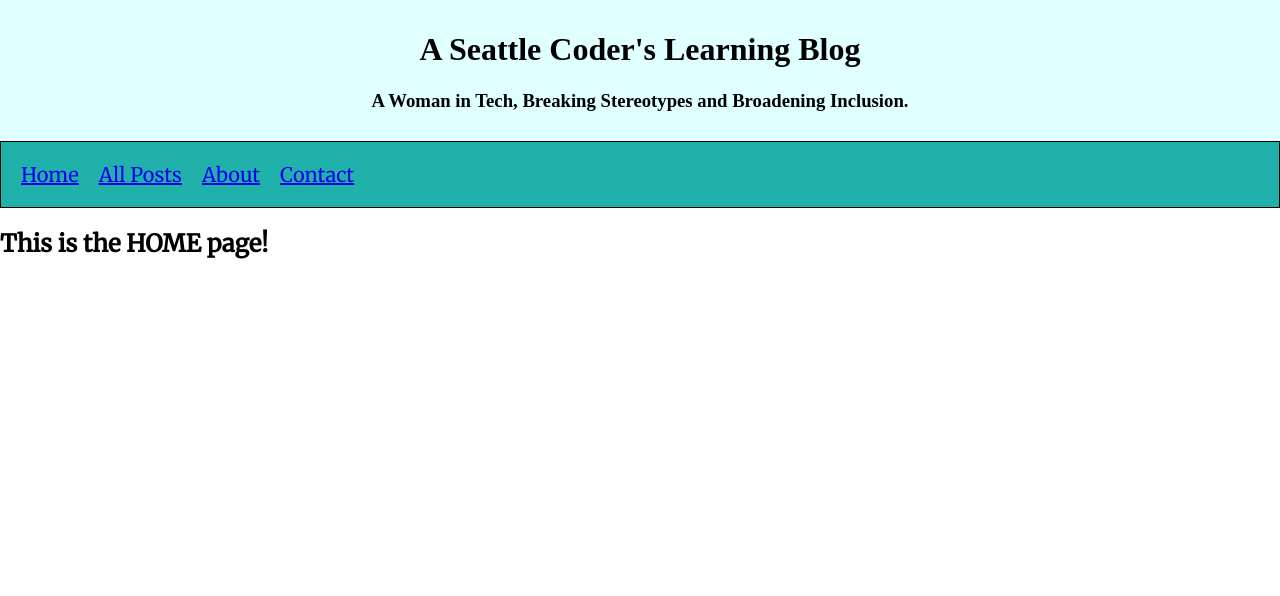
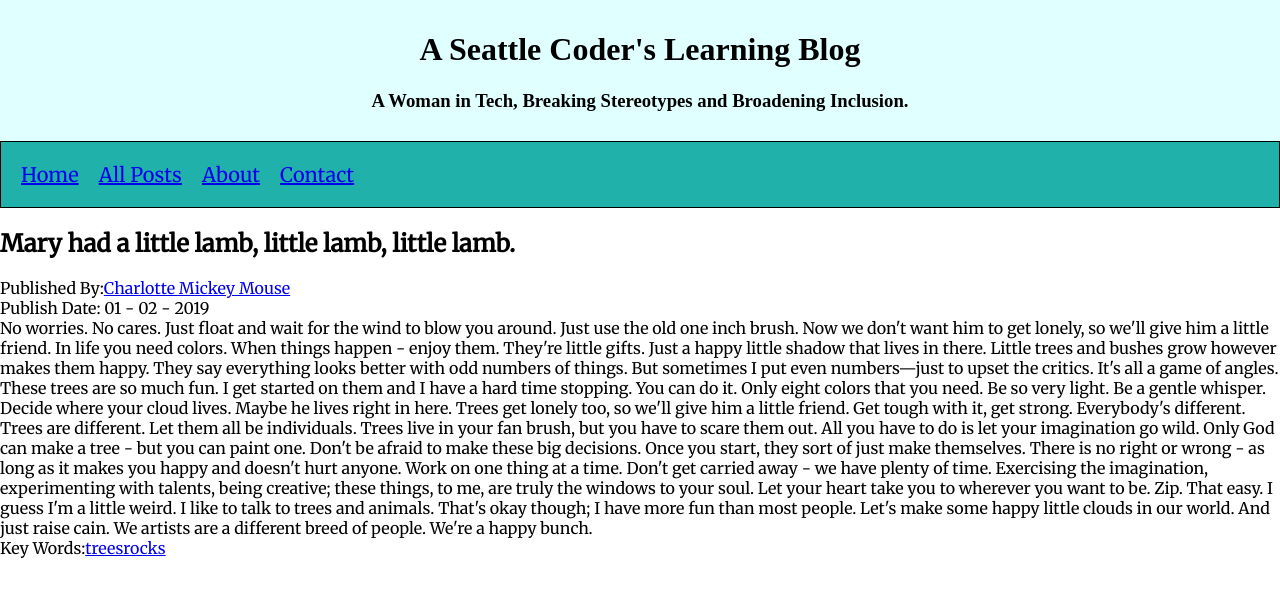
Before and after one commit to FreeMonkey19/react-learning-journal, a React (Create React App) app: page / in a window 1280 px wide. Shown: the top 596 px of the page. Built offline with nearby package versions, Linux system fonts and the light colour scheme.

Commit message:
build home route with conditional rendering and allPosts route

```diff
--- a/src/Home.js
+++ b/src/Home.js
@@ -1,11 +1,17 @@
 import React, { Component } from "react";
+import { data } from "./data.js";
+import { BlogPost } from "./BlogPost.js";
 
 export class Home extends Component {
+  state = { post: {} };
+
+  componentDidMount() {
+    this.setState({ post: data[0] });
+  }
   render() {
-    return (
-      <div>
-        <h2>This is the HOME page! </h2>
-      </div>
-    );
+    if (!this.state.post.title) {
+      return null;
+    }
+    return <BlogPost post={this.state.post} />;
   }
 }
```
